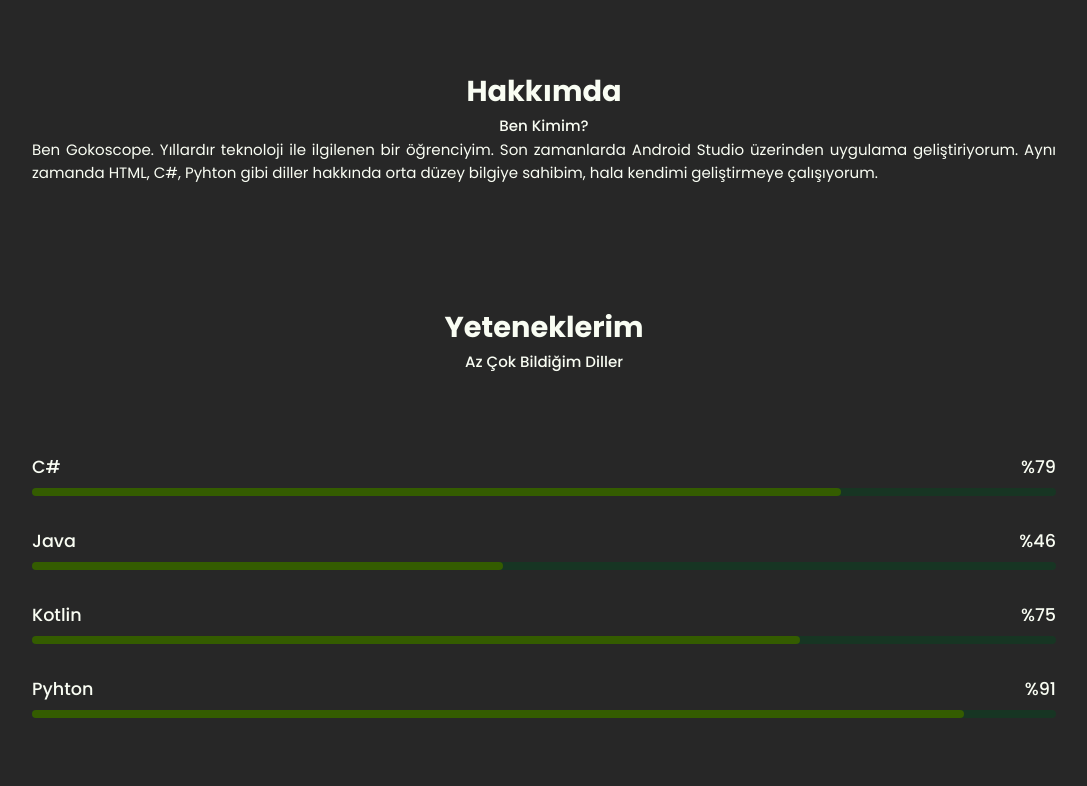
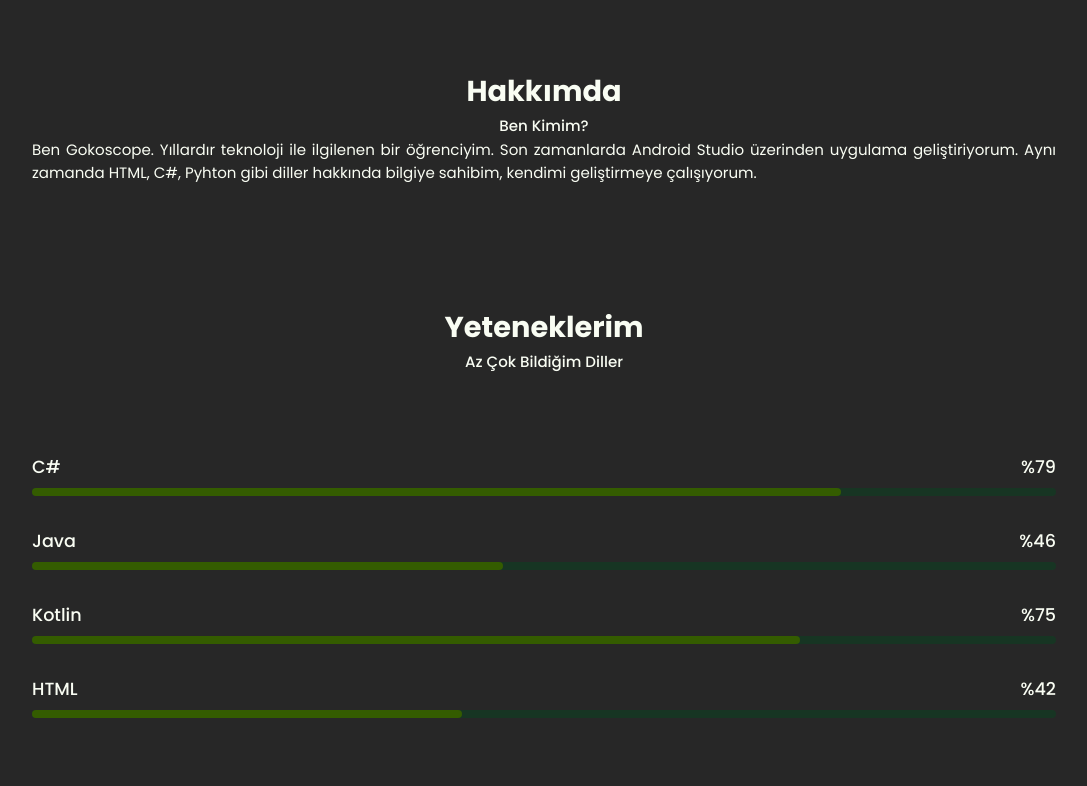
Before and after one commit to Gokoscope/gokoscope.github.io, a plain HTML site: page index.html in a window 1280 px wide. Shown: the part 780-1566 px from the top of the page, without its empty margins (96-1183 px from the left). Drawn offline with nearby package versions, Linux system fonts and the light colour scheme.

Commit message:
Add files via upload

```diff
--- a/index.html
+++ b/index.html
@@ -46,7 +46,7 @@
         </div>
 
             <div class="about-text">
-                <p>Ben Gokoscope. Yıllardır teknoloji ile ilgilenen bir öğrenciyim. Son zamanlarda Android Studio üzerinden uygulama geliştiriyorum. Aynı zamanda HTML, C#, Pyhton gibi diller hakkında orta düzey bilgiye sahibim, hala kendimi geliştirmeye çalışıyorum.</p>
+                <p>Ben Gokoscope. Yıllardır teknoloji ile ilgilenen bir öğrenciyim. Son zamanlarda Android Studio üzerinden uygulama geliştiriyorum. Aynı zamanda HTML, C#, Pyhton gibi diller hakkında bilgiye sahibim, kendimi geliştirmeye çalışıyorum.</p>
                 <div class="information">
                 </div>
             </div>
@@ -84,8 +84,8 @@
                 </div>
                 <!-- Box 4 -->
                 <div class="bars-box">
-                    <h3>Pyhton</h3>
-                    <span>%91</span>
+                    <h3>HTML</h3>
+                    <span>%42</span>
                     <div class="light-bar"></div>
                     <div class="percent-bar react-bar"></div>
                 </div>
--- a/style.css
+++ b/style.css
@@ -67,6 +67,7 @@ header.shadow {
 }
 .navbar a:hover {
   color: var(--hover);
+  transition: 0.2s;
 }
 #menu-icon {
   font-size: 24px;
@@ -113,6 +114,7 @@ header.shadow {
 }
 .btn:hover {
   background: var(--hover);
+  transition: 0.5s;
 }
 .scroll-down {
   position: absolute;
@@ -211,7 +213,7 @@ span {
   width: 75%;
 }
 .react-bar {
-  width: 91%;
+  width: 42%;
 }
 
 form input,
```
